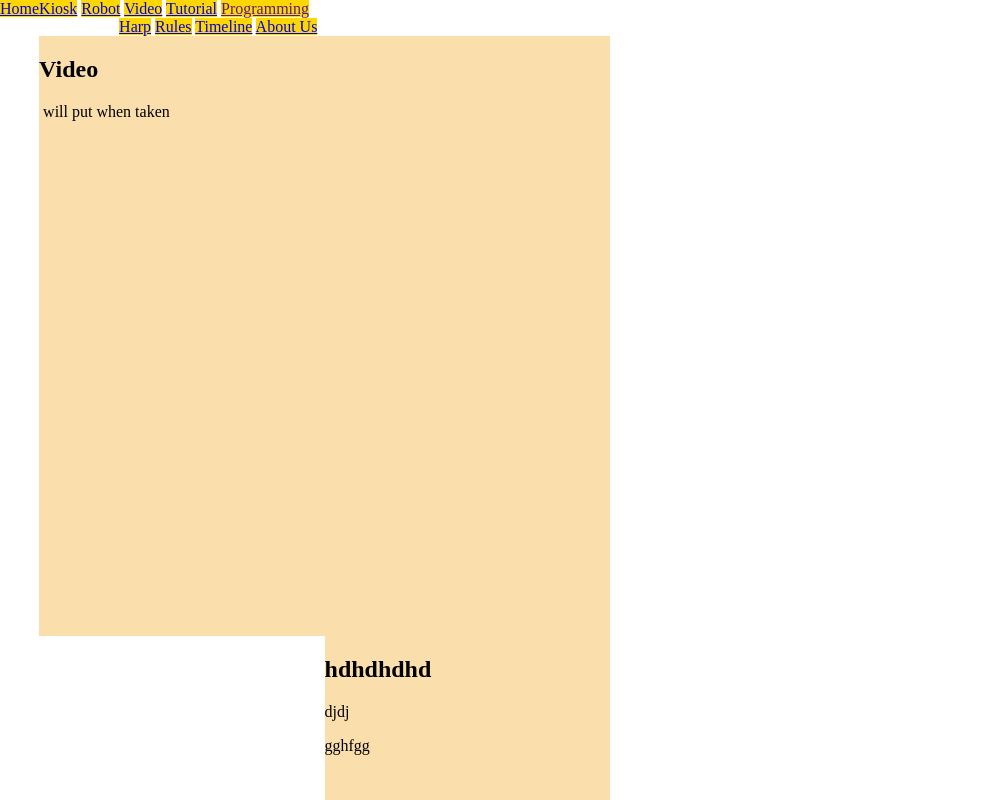
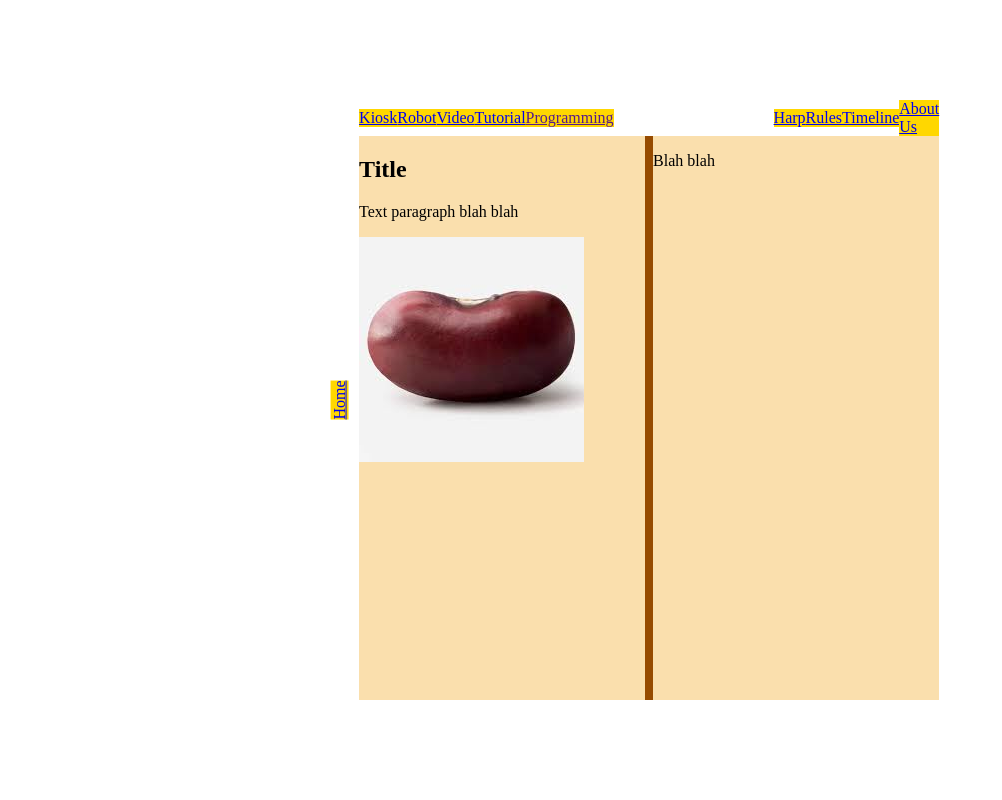
Before and after one commit to AveryPBerger/JAC_TIKTAK_2025, a plain HTML site: page Pages/video.html in a window 1280 px wide. Shown: the top 800 px of the page, without its empty margins (0-1002 px from the left). Drawn offline with Linux system fonts and the light colour scheme; a web font is replaced by a local one.

Commit message:
fixed video template

```diff
--- a/Pages/video.html
+++ b/Pages/video.html
@@ -5,107 +5,68 @@
     <meta charset="UTF-8">
     <meta name="viewport" content="width=device-width, initial-scale=1.0">
     <title>Template</title>
+
+    <!--Stylesheets-->
     <link rel="stylesheet" href="../Styles/globalStyle.css" />
     <link rel="stylesheet" href="../Styles/template.css" />
 </head>
 
+<!--
+NOTES:
+When using this template please keep a few things in mind, if you need to change an ID or a class name for whatever reason
+push to github first and let Avery know.
+The html section will need to be copy pasted for every page but the css will
+be shared
+The images are templates and will need to be changed
+elements will need to be added according to what you need for the specific page
+-->
 
-<body>
-    <section id="fullBook">
-
-        <section id="homeBookmark">
+<body class="centered-flex">
+    <div id="fullBook">
+        <div id="homeBookmark" class="centered-flex">
             <a id="home" href="../index.html">Home</a>
-        </section>
-
-        <section id="restOfBook">
-            <header id="bookMarks">
-                <nav>
-                    <section id="leftBookmarks">
+        </div>
+        <div id="restOfBook" class="centered-flex">
+            <div id="bookmarks">
+                <!--The bookmarks to the other pages, order needs to be decided and then kept consistent-->
+                <nav class="centered-flex">
+                    <section id="leftBookmarks" class="centered-flex">
                         <a href="./kiosk.html">Kiosk</a>
                         <a href="./robot.html">Robot</a>
                         <a href="./video.html">Video</a>
                         <a href="./tutorial.html">Tutorial</a>
                         <a href="">Programming</a>
                     </section>
-                    <section id="rightBookmarks">
+                    <section id="rightBookmarks" class="centered-flex">
                         <a href="./harp.html">Harp</a>
                         <a href="./rules.html">Rules</a>
                         <a href="timeline.html">Timeline</a>
                         <a href="./aboutus.html">About Us</a>
                     </section>
                 </nav>
-            </header>
-            <section id="book">
+            </div>
+            <section id="book" class="centered-flex">
                 <section id="leftPage">
-                    <style>
-                        .leftpage{
-                            background-color: #FADFAD;
-                            width:50%;
-                            height: 600px;
-                            float: left;
-                        }
-                    </style>
-
-                    <section class=" leftpage">
                     <header>
-                        <h2>Video</h2>
+                        <h2>Title</h2>
                     </header>
                     <p>
-
+                        Text paragraph blah blah
                     </p>
-                    <img src=> will put when taken
+                    <img src="../Assets/Images/download.jpg">
                 </section>
-                <section id="middle">
-                    <style>
-                        .middlepage{
-
-                            background-color: #964B00;
-                            width:100px;
-                            height: 600px;
-                            text-align: center;
-                            margin: auto;
-
-                        }
-                    </style>
-
-                    <section class="middlepage">
-
-
+                <section id="middle" class="centered-flex">
+                    <!--Leave this relatively blank, it is used to create the space in the middle of the pages-->
+                </section>
+                <section id="rightPage">
+                    <section class="content">
+                        <p>Blah blah</p>
                     </section>
                 </section>
-                <section id="rightPage">
+            </section>
+        </div>
+    </div>
 
-                    <style>
-                        .rightpage{
-                            background-color: #FADFAD;
-                            width: 50%;
-                            height: 600px;
-                            float: right;
-                        }
-                    </style>
-
-                    <section class=" rightpage">
-                        <header>
-                        <h2> hdhdhdhd</h2>
-                        <p> djdj</p>
-                        </header>
-
-
-                    <section class="content">
-                        <p> gghfgg</p>
-                    </section>
-
-                    </section>
-
-
-
-
-
-                    <!--Skeleton from the absolute template in Git-Hub-->
-                </section>
-            </section>
-        </section>
-    </section>
 </body>
 
 </html>
```
